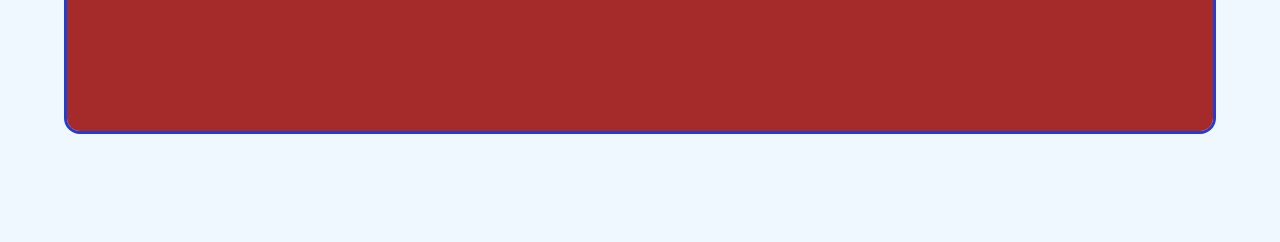
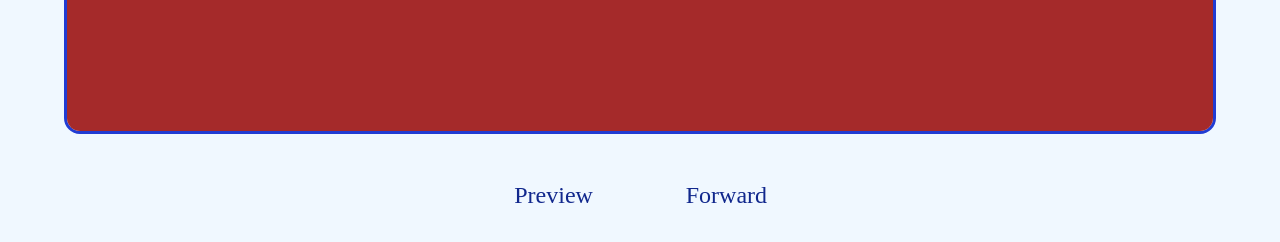
Before and after one commit to almamun2s/Slider, a plain HTML site: page index.html in a window 1280 px wide. Shown: the part 346-588 px from the top of the page. Drawn offline with Linux system fonts and the light colour scheme.

Commit message:
some modification

```diff
--- a/css/style.css
+++ b/css/style.css
@@ -65,3 +65,18 @@
 .sr-slider-item{
     transform: translateX(0);
 }
+
+
+.sr-navigator{
+    display: flex;
+    padding-top: 3rem;
+    justify-content: center;
+    align-items: center;
+}
+.sr-navigator div{
+    width: 15%;
+    text-align: center;
+    font-size: 1.5rem;
+    color: #11288d;
+    cursor: pointer;
+}
--- a/index.html
+++ b/index.html
@@ -26,6 +26,11 @@
                     <h2>This is Fifth item</h2>
                 </div>
             </div>
+
+            <div class="sr-navigator">
+                <div class="sr-prev-btn">Preview</div>
+                <div class="sr-frwd-btn">Forward</div>
+            </div>
         </div>
     </section>
 
--- a/js/script.js
+++ b/js/script.js
@@ -0,0 +1,3 @@
+const slides = document.querySelectorAll('.sr-slider-item');
+
+console.log(slides);
```
